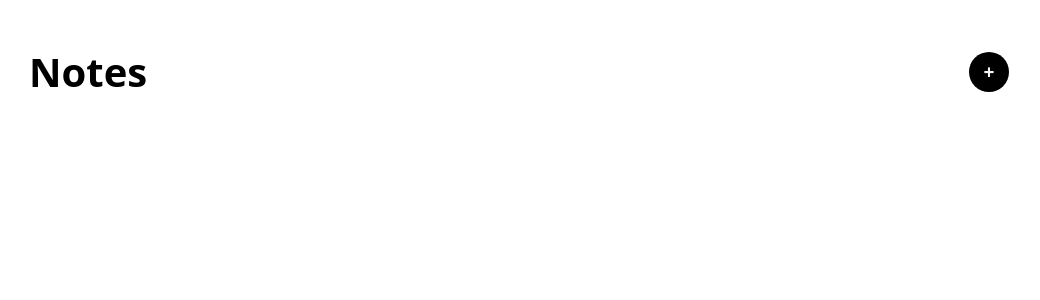
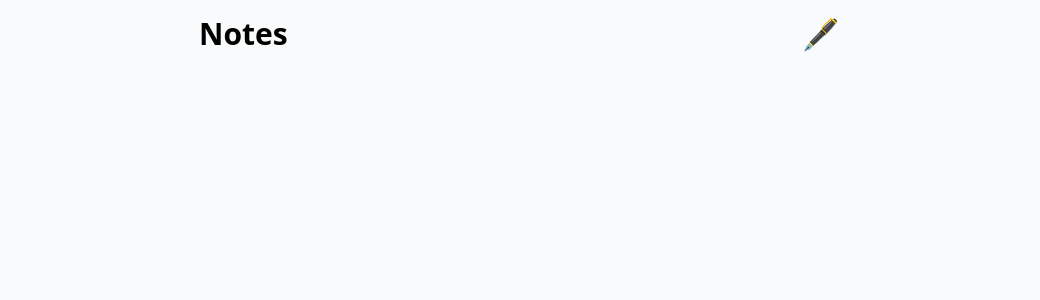
Before and after one commit to imStav/notes-app, a Vue app: page / in a window 1280 px wide. Shown: the top 300 px of the page, without its empty margins (121-1161 px from the left). Built offline with nearby package versions, Linux system fonts and the light colour scheme.

Commit message:
New feature: `deleteNote`
Now you can delete a note, with a dedicated button.
Still working on themes.

```diff
--- a/index.html
+++ b/index.html
@@ -6,7 +6,7 @@
     <meta name="viewport" content="width=device-width, initial-scale=1.0">
     <title>Vite App</title>
   </head>
-  <body>
+  <body class="bg-slate-50">
     <div id="app"></div>
     <script type="module" src="/src/main.js"></script>
   </body>
--- a/src/App.vue
+++ b/src/App.vue
@@ -7,7 +7,7 @@ const errorMessage = ref("")
 const notes = ref([])
 
 const addNote = () => {
-  if (newNote.value.length < 10) {
+  if (newNote.value.length < 1) {
     return errorMessage.value = "A note needs to have at least 10 characters."
   }
 
@@ -15,139 +15,43 @@ const addNote = () => {
     id: Math.floor(Math.random() * 100000),
     text: newNote.value,
     date: new Date(),
-    backgroundColor: "black"
   })
 
   showModal.value = false
   newNote.value = ""
 }
+
+const deleteNote = (note) => {
+  notes.value = notes.value.filter(n => n !== note)
+}
 </script>
 
 <template>
-  <main>
-    <div v-if="showModal" class="overlay">
-      <div class="modal">
-        <textarea v-model.trim="newNote" name="note" id="note" cols="30" rows="10"></textarea>
-        <p class="error" v-if="errorMessage">{{ errorMessage }}</p>
-        <button @click="addNote">Create note</button>
+  <main class="flex justify-center items-center">
+    <div class="w-4/5 xl:w-2/4 mx-auto">
+      <div class="flex justify-between items-center my-4">
+        <h1 class="text-3xl font-bold">Notes</h1>
+        <button @click="showModal = true" class=" text-3xl focus:scale-90 hover:rotate-[360deg] duration-300">🖋️</button>
+      </div>
+
+      <div class="flex flex-wrap gap-6 my-14">
+        <div v-for="note in notes" :key="note.id" class="flex flex-col justify-between w-60 h-60 p-4 bg-slate-200 text-slate-700 rounded">
+          <div>
+            <p class="text-sm italic opacity-50 mb-2">{{ note.date.toLocaleDateString("fr-FR") }}</p>
+            <p>#{{ note.id }}</p>
+            <p class="main-text">{{ note.text }}</p>
+          </div>
+          <button @click="deleteNote(note)" class="flex self-end text-red-700 bg-red-300 w-fit px-2 rounded-full hover:saturate-150 duration-150">delete 🗑️</button>
+        </div>
       </div>
     </div>
 
-    <div class="container">
-      <header>
-        <h1>Notes</h1>
-        <button @click="showModal = true">+</button>
-      </header>
-
-      <div class="cards-container">
-        <div v-for="note in notes" :key="note.id" class="card">
-          <p class="main-text">{{ note.text }}</p>
-          <p class="date">{{ note.date.toLocaleDateString("fr-FR") }}</p>
-        </div>
+    <dialog v-if="showModal" class="flex p-0 rounded">
+      <div class="flex flex-col justify-center items-center rounded shadow-2xl">
+        <textarea v-model.trim="newNote" name="note" id="note" class="font-medium w-80 h-80 p-4 outline-none"></textarea>
+        <p v-if="errorMessage" class="text-red-500 mt-2">{{ errorMessage }}</p>
+        <button @click="addNote" class="my-4 mx-auto py-1 px-5 w-fit bg-gradient-to-br from-teal-500 to-fuchsia-400 text-slate-100 rounded-full hover:saturate-150 duration-150">Create note</button>
       </div>
-    </div>
+    </dialog>
   </main>
 </template>
-
-<style scoped>
-main {
-  height: 100vh;
-  width: 100vw;
-}
-
-.container {
-  max-width: 1000px;
-  padding: 10px;
-  margin: 0 auto;
-}
-
-header {
-  display: flex;
-  justify-content: space-between;
-  align-items: center;
-  margin-block: 2rem;
-}
-
-h1 {
-  font-weight: bold;
-  font-size: 2.5rem;
-}
-
-header button {
-  border: none;
-  height: 2.5rem;
-  width: 2.5rem;
-  border-radius: 100%;
-  background-color: black;
-  color: whitesmoke;
-  font-size: 1.2rem;
-  font-weight: bold;
-  cursor: pointer;
-}
-
-textarea {
-  padding: 1rem 1.2rem;
-}
-
-.cards-container {
-  display: flex;
-  flex-wrap: wrap;
-  gap: 1rem;
-}
-
-.card {
-  display: flex;
-  flex-direction: column;
-  justify-content: space-between;
-  width: 225px;
-  height: 225px;
-  background-color: black;
-  color: whitesmoke;
-  border-radius: 10px;
-  padding: 1rem 1.5rem;
-}
-
-.date {
-  font-weight: bold;
-}
-
-.overlay {
-  display: flex;
-  align-items: center;
-  justify-content: center;
-  position: absolute;
-  width: 100%;
-  height: 100%;
-  background-color: #00000046;
-  z-index: 10;
-}
-
-.modal {
-  display: flex;
-  flex-direction: column;
-  padding: 2rem;
-  position: relative;
-  width: 750px;
-  background-color: whitesmoke;
-  color: black;
-  border-radius: 10px;
-}
-
-.modal button {
-  padding: 0.5rem 1.5rem;
-  background-color: black;
-  color: whitesmoke;
-  border: none;
-  margin-top: 1rem;
-  border-radius: 10px;
-  cursor: pointer;
-}
-
-.modal .close {
-  background-color: #de3131;
-}
-
-.error {
-  color: #de3131;
-}
-</style>
```
